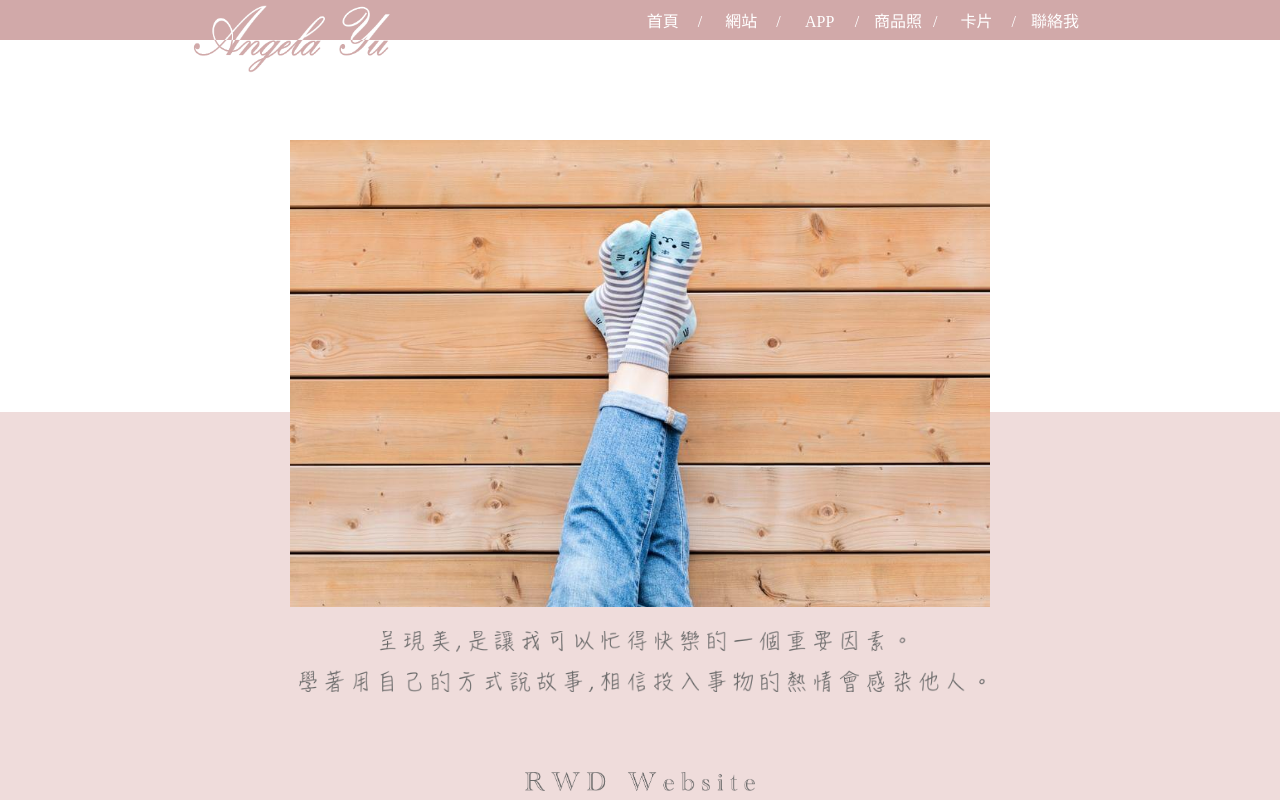
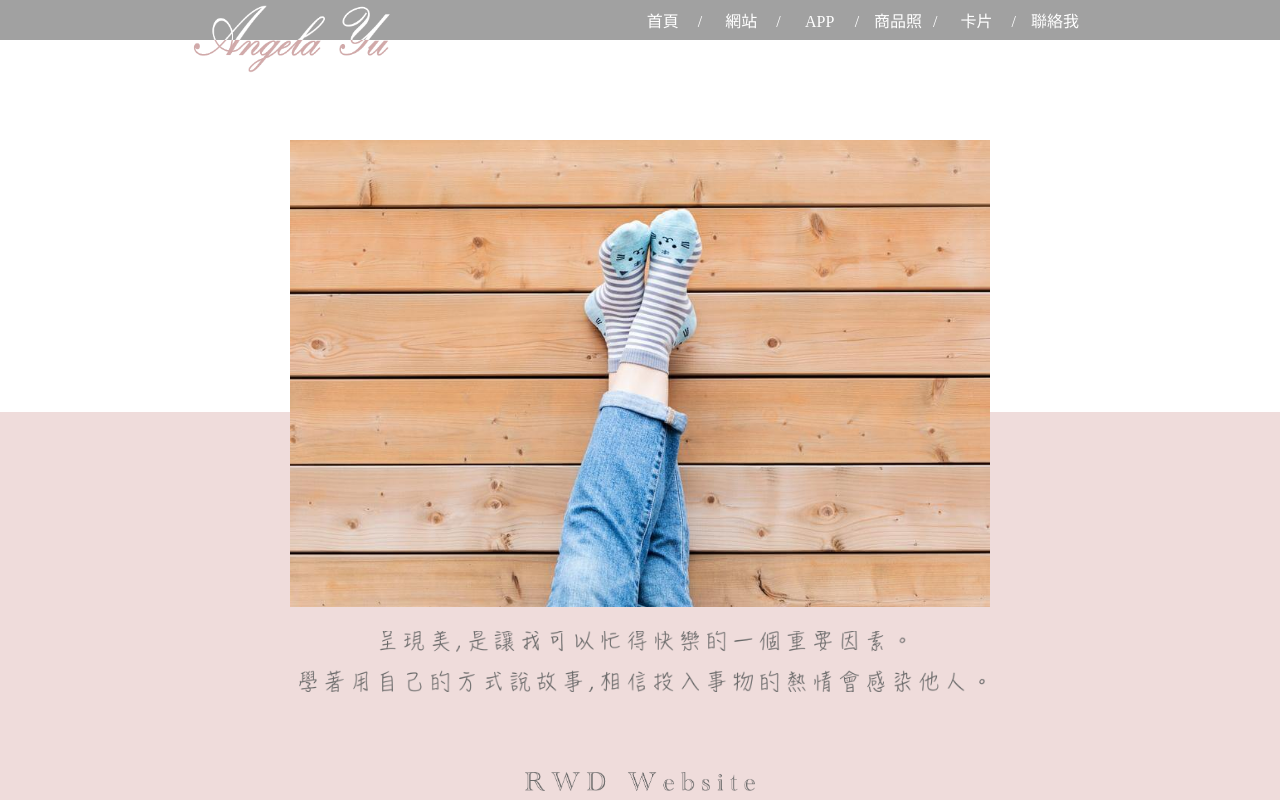
Before and after one commit to YowRu/Collection, a plain HTML site: page index.html in a window 1280 px wide. Shown: the top 800 px of the page. Drawn offline with Linux system fonts and the light colour scheme.

Commit message:
Update layout.css

```diff
--- a/css/layout.css
+++ b/css/layout.css
@@ -14,7 +14,7 @@ body {
 header {
     width: 100%;
     text-align: center;
-    background-color: #d1a9a9;
+    background-color: #A1A1A1;
     position: fixed;
     top: 0;
     z-index: 3;
```
